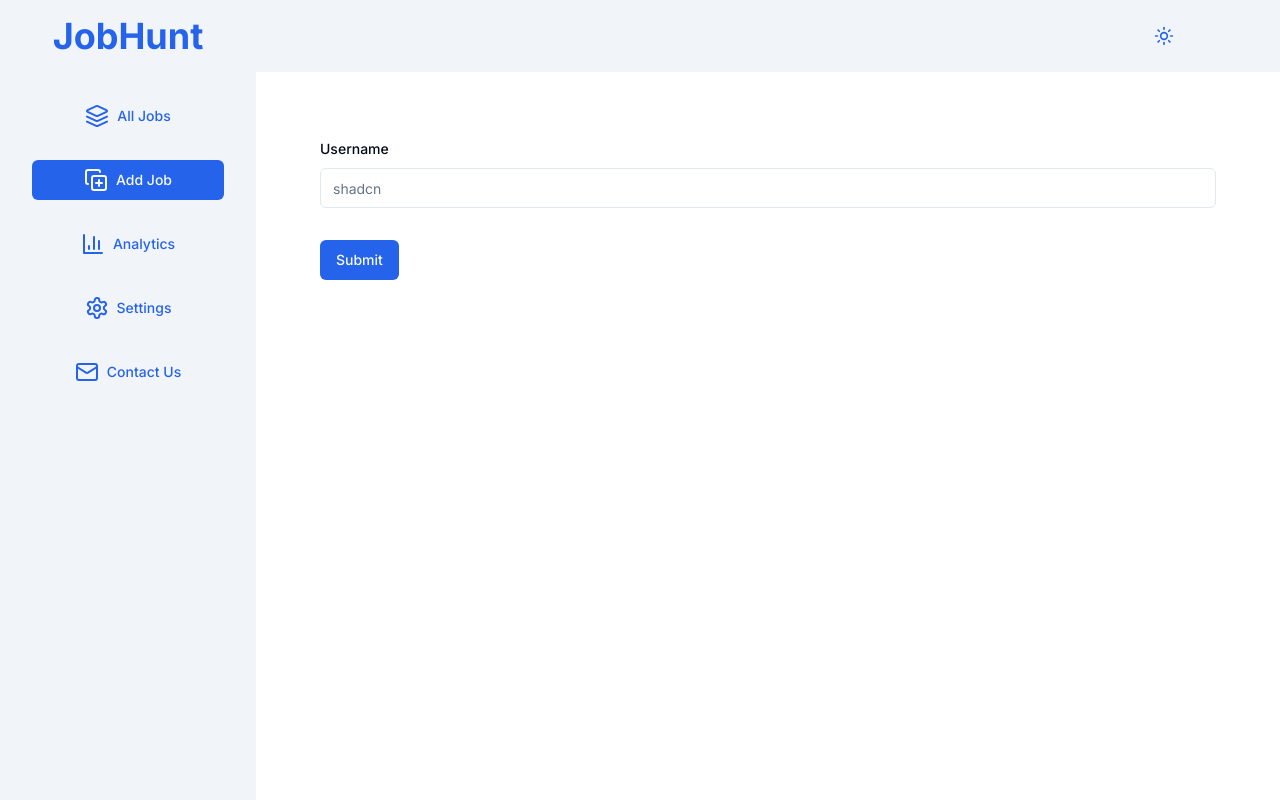
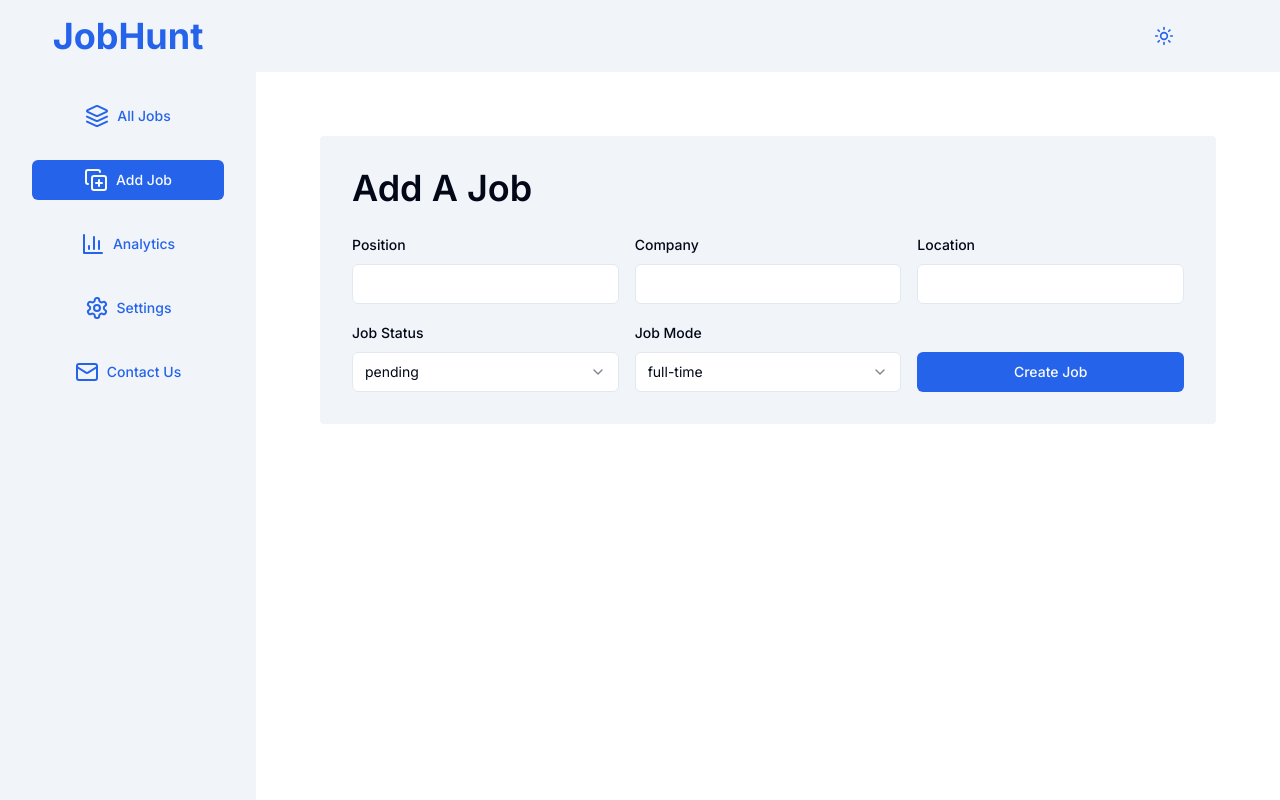
Before and after one commit to nadirkerem/job-hunt-next-js, a Next.js app: page /add-job in a window 1280 px wide. Built offline with nearby package versions, Linux system fonts and the light colour scheme.

Commit message:
complete create job form

```diff
--- a/components/create-job-form.tsx
+++ b/components/create-job-form.tsx
@@ -1,57 +1,68 @@
 "use client";
 
-import * as z from "zod";
 import { zodResolver } from "@hookform/resolvers/zod";
 import { useForm } from "react-hook-form";
 
+import {
+  JobStatus,
+  JobMode,
+  createAndEditJobSchema,
+  CreateAndEditJobType,
+} from "@/utils/types";
+
 import { Button } from "@/components/ui/button";
+import { Form } from "@/components/ui/form";
+
 import {
-  Form,
-  FormControl,
-  FormField,
-  FormItem,
-  FormLabel,
-  FormMessage,
-} from "@/components/ui/form";
-import { Input } from "@/components/ui/input";
+  CustomFormField,
+  CustomFormSelect,
+} from "@/components/form-components";
 
-const formSchema = z.object({
-  username: z.string().min(2, {
-    message: "Username must be at least 2 characters.",
-  }),
-});
-
-function CreateJobForm() {
-  const form = useForm<z.infer<typeof formSchema>>({
-    resolver: zodResolver(formSchema),
+export default function CreateJobForm() {
+  const form = useForm<CreateAndEditJobType>({
+    resolver: zodResolver(createAndEditJobSchema),
     defaultValues: {
-      username: "",
+      position: "",
+      company: "",
+      location: "",
+      status: JobStatus.Pending,
+      mode: JobMode.FullTime,
     },
   });
 
-  function onSubmit(values: z.infer<typeof formSchema>) {
-    console.log(values);
+  function onSubmit(data: CreateAndEditJobType) {
+    console.log(data);
   }
 
   return (
     <Form {...form}>
-      <form onSubmit={form.handleSubmit(onSubmit)} className="space-y-8">
-        <FormField
-          control={form.control}
-          name="username"
-          render={({ field }) => (
-            <FormItem>
-              <FormLabel>Username</FormLabel>
-              <FormControl>
-                <Input placeholder="shadcn" {...field} />
-              </FormControl>
-              <FormMessage />
-            </FormItem>
-          )}
-        />
-        <Button type="submit">Submit</Button>
+      <form
+        onSubmit={form.handleSubmit(onSubmit)}
+        className="rounded bg-muted p-8"
+      >
+        <h2 className="mb-6 text-4xl font-semibold capitalize">add a job</h2>
+        <div className="grid items-start gap-4 md:grid-cols-2 lg:grid-cols-3">
+          <CustomFormField name="position" control={form.control} />
+          <CustomFormField name="company" control={form.control} />
+          <CustomFormField name="location" control={form.control} />
+          <CustomFormSelect
+            name="status"
+            control={form.control}
+            labelText="job status"
+            items={Object.values(JobStatus)}
+          />
+          <CustomFormSelect
+            name="mode"
+            control={form.control}
+            labelText="job mode"
+            items={Object.values(JobMode)}
+          />
+
+          <Button type="submit" className="self-end capitalize">
+            create job
+          </Button>
+        </div>
       </form>
     </Form>
   );
 }
-export default CreateJobForm;
--- a/utils/types.tsx
+++ b/utils/types.tsx
@@ -25,17 +25,36 @@
 }
 
 export const createAndEditJobSchema = z.object({
-  position: z.string().min(2, {
-    message: "Position must be at least 2 characters.",
+  position: z
+    .string()
+    .min(2, {
+      message: "Position must be at least 2 characters.",
+    })
+    .max(100, {
+      message: "Position must be at most 100 characters.",
+    }),
+  company: z
+    .string()
+    .min(2, {
+      message: "Company must be at least 2 characters.",
+    })
+    .max(100, {
+      message: "Company must be at most 100 characters.",
+    }),
+  location: z
+    .string()
+    .min(2, {
+      message: "Location must be at least 2 characters.",
+    })
+    .max(100, {
+      message: "Location must be at most 100 characters.",
+    }),
+  status: z.nativeEnum(JobStatus, {
+    errorMap: () => ({ message: "Invalid status value." }),
   }),
-  company: z.string().min(2, {
-    message: "Company must be at least 2 characters.",
+  mode: z.nativeEnum(JobMode, {
+    errorMap: () => ({ message: "Invalid mode value." }),
   }),
-  location: z.string().min(2, {
-    message: "Location must be at least 2 characters.",
-  }),
-  status: z.nativeEnum(JobStatus),
-  mode: z.nativeEnum(JobMode),
 });
 
-export type createAndEditJobType = z.infer<typeof createAndEditJobSchema>;
+export type CreateAndEditJobType = z.infer<typeof createAndEditJobSchema>;
```
